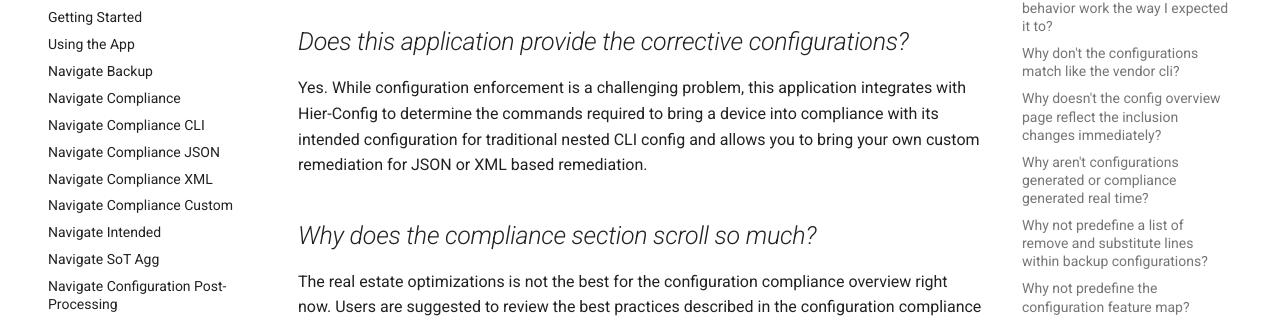
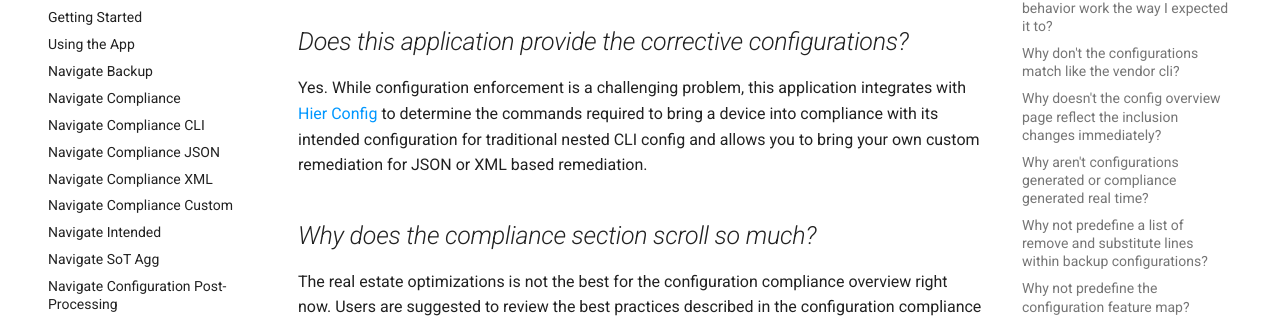
Before and after one commit to nautobot/nautobot-app-golden-config, an MkDocs documentation site: the page built from docs/user/faq.md, in a window 1280 px wide and 900 px high, scrolled down 3824 px. Shown: the part 182-500 px from the top of the window. Built offline with MkDocs 1.6.1 and Material for MkDocs 9.7.7, drawn with Linux system fonts in a browser that asks for light colours; comment, search, counter and statistics services are not loaded; part of the change alters nothing that is shown.

```diff
--- a/docs/user/faq.md
+++ b/docs/user/faq.md
@@ -97,7 +97,7 @@ In many use cases, this can be extended with a custom dispatcher for nornir task
 
 ## _Does this application provide the corrective configurations?_
 
-Yes. While configuration enforcement is a challenging problem, this application integrates with Hier-Config to determine the commands required to bring a device into compliance with its intended configuration for traditional nested CLI config and allows you to bring your own custom remediation for JSON or XML based remediation.
+Yes. While configuration enforcement is a challenging problem, this application integrates with [Hier Config](https://hier-config.readthedocs.io/en/latest/) to determine the commands required to bring a device into compliance with its intended configuration for traditional nested CLI config and allows you to bring your own custom remediation for JSON or XML based remediation.
 
 ## _Why does the compliance section scroll so much?_
 
```
